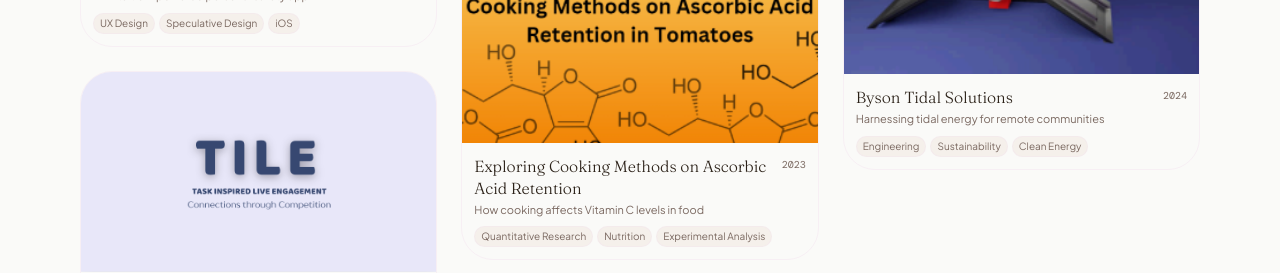
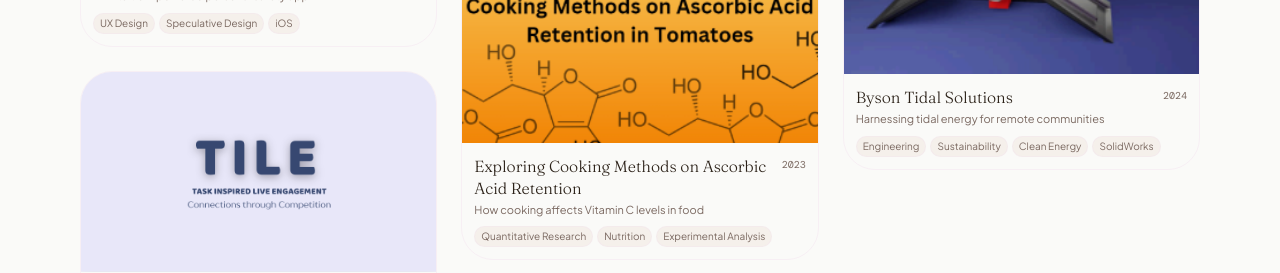
Before and after one commit to lalithyaraavi/lalithya-website, a Next.js app: page / in a window 1280 px wide. Shown: the part 1840-2113 px from the top of the page. Built offline with nearby package versions, Linux system fonts and the light colour scheme; a web font is replaced by a local one.

Commit message:
add SolidWorks tag to Byson Tidal

```diff
--- a/src/data/content.ts
+++ b/src/data/content.ts
@@ -124,7 +124,7 @@ export const projects: Project[] = [
     slug: "byson-tidal",
     title: "Byson Tidal Solutions",
     tagline: "Harnessing tidal energy for remote communities",
-    tags: ["Engineering", "Sustainability", "Clean Energy"],
+    tags: ["Engineering", "Sustainability", "Clean Energy", "SolidWorks"],
     year: "2024",
     color: "#CCDFF5",
     images: ["/photos/water.png", "/photos/water2.png", "/photos/water3.png", "/photos/water4.png"],
```
